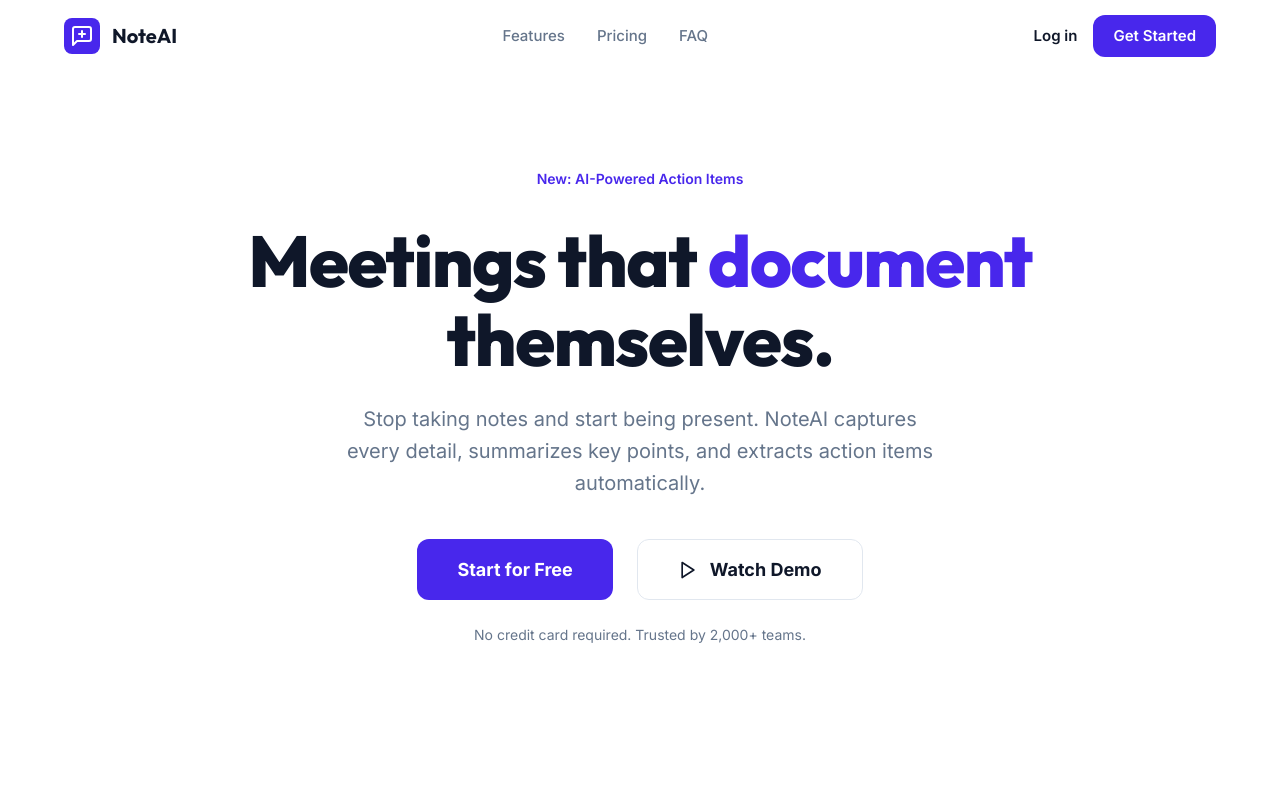
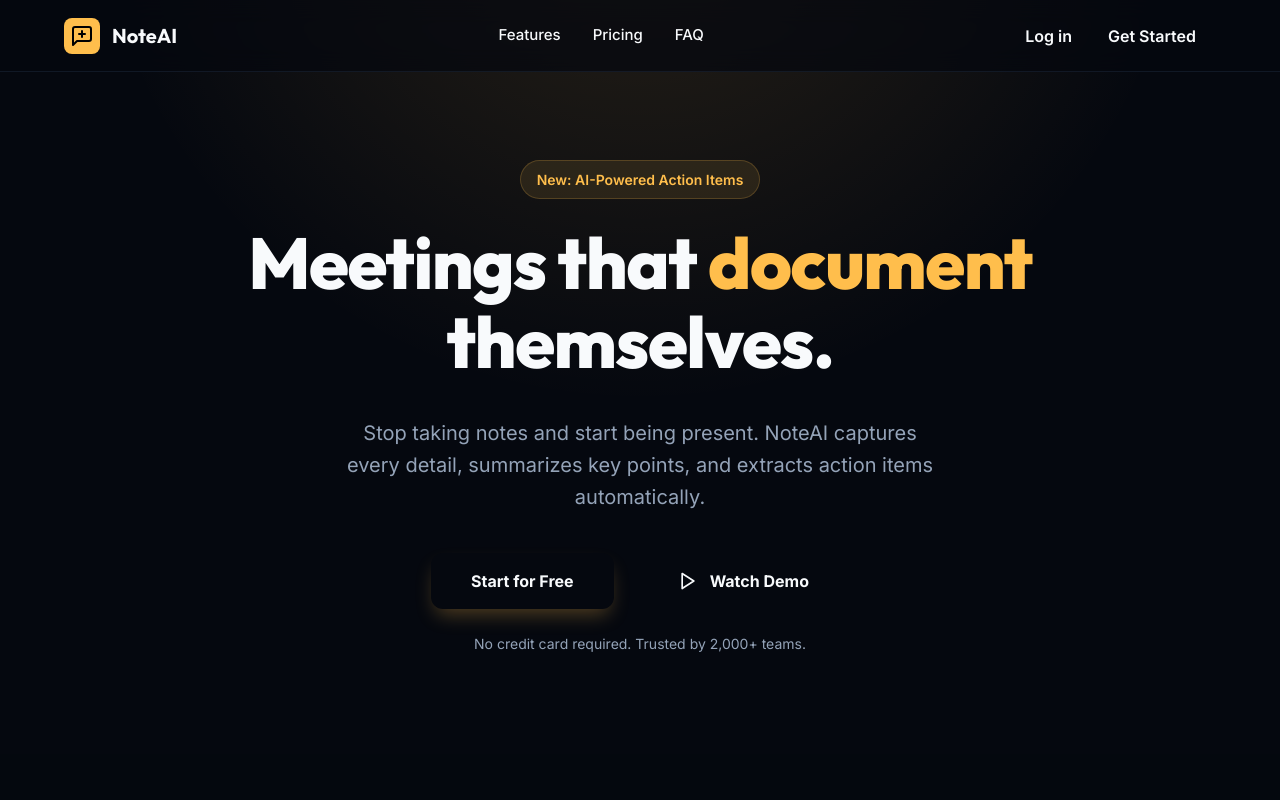
Before and after one commit to dev-Aatif/dev-portfolio, a Next.js app: page /projects/landing-page in a window 1280 px wide. Shown: the top 800 px of the page. Built offline with nearby package versions, Linux system fonts and the light colour scheme.

Commit message:
feat: Update primary color to gold, standardize global CSS resets and button styles, and enhance CTA button appearance.

```diff
--- a/src/app/projects/landing-page/landing-page.css
+++ b/src/app/projects/landing-page/landing-page.css
@@ -1,22 +1,22 @@
 @import url('https://fonts.googleapis.com/css2?family=Inter:wght@400;500;600&family=Outfit:wght@500;600;700;800&display=swap');
 
 .landing-page-root {
-  /* Colors - Light Mode */
-  --primary: 250 84% 54%; /* #4F46E5 */
-  --primary-foreground: 0 0% 100%;
+  /* Colors - Restored to Gold (#FFB800) for "God/Premium" look */
+  --primary: 38, 100%, 50%;
+  --primary-foreground: 0, 0%, 0%; /* Black text on gold buttons */
 
-  --background: 0 0% 100%;
-  --foreground: 222 47% 11%;
+  --background: 0, 0%, 100%;
+  --foreground: 222, 47%, 11%;
 
-  --card: 0 0% 100%;
-  --card-foreground: 222 47% 11%;
+  --card: 0, 0%, 100%;
+  --card-foreground: 222, 47%, 11%;
 
-  --muted: 210 40% 96%;
-  --muted-foreground: 215 16% 47%;
+  --muted: 210, 40%, 96%;
+  --muted-foreground: 215, 16%, 47%;
 
-  --border: 214 32% 91%;
-  --input: 214 32% 91%;
-  --ring: 250 84% 54%;
+  --border: 214, 32%, 91%;
+  --input: 214, 32%, 91%;
+  --ring: 38, 100%, 50%;
 
   --radius: 0.75rem;
 
@@ -24,53 +24,103 @@
   --font-heading: 'Outfit', sans-serif;
   --font-body: 'Inter', sans-serif;
 
-  max-width: 100vw;
-  overflow-x: hidden;
-  font-family: var(--font-body);
-  background-color: hsl(var(--background));
-  color: hsl(var(--foreground));
-  scroll-behavior: smooth;
+  /* Isolation */
   min-height: 100vh;
+  width: 100%;
+  background-color: hsl(var(--background)) !important;
+  color: hsl(var(--foreground)) !important;
+  font-family: var(--font-body) !important;
+  line-height: 1.5;
+  -webkit-font-smoothing: antialiased;
+  position: relative;
+  z-index: 10;
 }
 
-.landing-page-root [data-theme='dark'] {
-  --background: 222 47% 4%;
-  --foreground: 210 40% 98%;
-
-  --card: 222 47% 6%;
-  --card-foreground: 210 40% 98%;
-
-  --muted: 217 33% 13%;
-  --muted-foreground: 215 20% 65%;
-
-  --border: 217 33% 18%;
-  --input: 217 33% 18%;
-
-  --primary: 250 84% 64%;
+/* Scoped Box-Sizing */
+.landing-page-root *,
+.landing-page-root *::before,
+.landing-page-root *::after {
+  box-sizing: border-box;
 }
 
-.landing-page-root h1, .landing-page-root h2, .landing-page-root h3, .landing-page-root h4, .landing-page-root h5, .landing-page-root h6 {
+/* Dark Mode Integration */
+.dark .landing-page-root {
+  --background: 222, 47%, 4%;
+  --foreground: 210, 40%, 98%;
+
+  --card: 222, 47%, 6%;
+  --card-foreground: 210, 40%, 98%;
+
+  --muted: 217, 33%, 13%;
+  --muted-foreground: 215, 20%, 65%;
+
+  --border: 217, 33%, 18%;
+  --input: 217, 33%, 18%;
+
+  --primary: 38, 100%, 65%;
+  --primary-foreground: 0, 0%, 0%;
+}
+
+/* Container Logic — Must allow module's 'display' to work (No !important on display) */
+.landing-page-root .container {
+  max-width: 1200px !important;
+  margin-left: auto !important;
+  margin-right: auto !important;
+  padding-left: 1.5rem !important;
+  padding-right: 1.5rem !important;
+  width: 100% !important;
+}
+
+/* Typography Resets */
+.landing-page-root h1,
+.landing-page-root h2,
+.landing-page-root h3,
+.landing-page-root h4,
+.landing-page-root h5,
+.landing-page-root h6 {
   font-family: var(--font-heading);
   line-height: 1.1;
   letter-spacing: -0.02em;
+  margin-bottom: 0.5em; /* Small default margin to prevent crunching if module is missing it */
 }
 
-/* Glassmorphism Utility */
+.landing-page-root a {
+  color: inherit;
+  text-decoration: none;
+  transition: opacity 0.2s ease;
+}
+
+.landing-page-root button {
+  cursor: pointer;
+  border: none;
+  background: none;
+  font-family: inherit;
+  font-size: inherit;
+  color: inherit;
+  display: inline-flex;
+  align-items: center;
+  justify-content: center;
+  transition: all 0.2s cubic-bezier(0.4, 0, 0.2, 1);
+}
+
+.landing-page-root button:hover {
+  transform: translateY(-2px) scale(1.02);
+  filter: brightness(1.1);
+}
+
+.landing-page-root button:active {
+  transform: translateY(0) scale(0.98);
+}
+
+/* Glassmorphism Logic */
 .landing-page-root .glass {
-  background: hsla(var(--background), 0.7);
+  background: hsla(var(--background), 0.7) !important;
   backdrop-filter: blur(12px);
   -webkit-backdrop-filter: blur(12px);
   border-bottom: 1px solid hsla(var(--border), 0.5);
 }
 
-/* Container */
-.landing-page-root .container {
-  max-width: 1200px;
-  margin: 0 auto;
-  padding: 0 1.5rem;
-}
-
-/* Animations */
+/* Animation Utilities */
 @keyframes fadeInLand {
   from { opacity: 0; transform: translateY(10px); }
   to { opacity: 1; transform: translateY(0); }
--- a/src/components/landing-page/Hero.module.css
+++ b/src/components/landing-page/Hero.module.css
@@ -10,7 +10,9 @@
   flex-direction: column;
   align-items: center;
   text-align: center;
+  justify-content: center;
   gap: 4rem;
+  width: 100%;
 }
 
 .textContent {
@@ -54,6 +56,8 @@
   display: flex;
   gap: 1.5rem;
   margin-bottom: 1.5rem;
+  justify-content: center;
+  width: 100%;
 }
 
 .buttonPrimary {
--- a/src/components/landing-page/Pricing.module.css
+++ b/src/components/landing-page/Pricing.module.css
@@ -113,33 +113,35 @@
 }
 
 .ctaButton {
-  width: 100%;
-  padding: 1rem;
+  width: fit-content;
+  min-width: 200px;
+  align-self: center;
+  padding: 1rem 2rem;
   border-radius: var(--radius);
   font-weight: 700;
   font-size: 1rem;
-  transition: all 0.2s ease;
+  transition: all 0.3s cubic-bezier(0.4, 0, 0.2, 1);
+  box-shadow: 0 4px 6px -1px rgba(0, 0, 0, 0.1);
+}
+
+.ctaButton:hover {
+  transform: translateY(-2px) scale(1.05);
+  box-shadow: 0 20px 25px -5px hsla(var(--primary), 0.3);
 }
 
 .ctaPopular {
   background: hsl(var(--primary));
-  color: hsl(var(--primary-foreground));
-}
-
-.ctaPopular:hover {
-  filter: brightness(1.1);
-  transform: translateY(-2px);
+  color: black; /* Contrast for gold */
 }
 
 .ctaOutline {
   background: transparent;
-  border: 1px solid hsl(var(--border));
+  border: 2px solid hsl(var(--primary));
   color: hsl(var(--foreground));
 }
 
 .ctaOutline:hover {
-  background: hsl(var(--muted));
-  transform: translateY(-2px);
+  background: hsla(var(--primary), 0.1);
 }
 
 @media (max-width: 1024px) {
```
